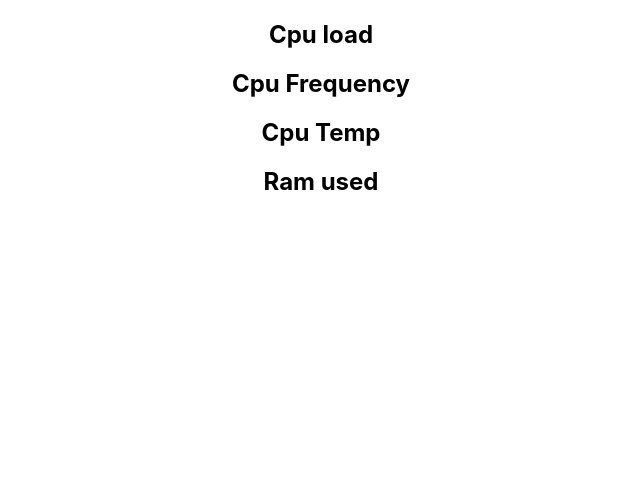
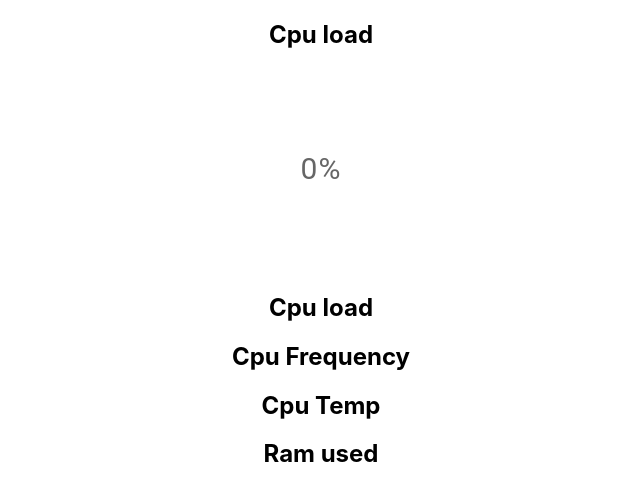
Before and after one commit to TadasBruzas91/my-site, a React (Create React App) app in the folder react-dashboard/: page / in a window 1280 px wide. Shown: the top 500 px of the page, without its empty margins (319-959 px from the left). Built offline with nearby package versions, Linux system fonts and the light colour scheme; no server answers.

Commit message:
Build progress bar component.

```diff
--- a/react-dashboard/package.json
+++ b/react-dashboard/package.json
@@ -3,6 +3,9 @@
   "version": "0.1.0",
   "private": true,
   "dependencies": {
+    "@emotion/react": "^11.9.0",
+    "@emotion/styled": "^11.8.1",
+    "@mui/material": "^5.7.0",
     "@testing-library/jest-dom": "^5.16.4",
     "@testing-library/react": "^13.2.0",
     "@testing-library/user-event": "^13.5.0",
--- a/react-dashboard/src/App.js
+++ b/react-dashboard/src/App.js
@@ -1,9 +1,11 @@
 import React, { useState, useEffect } from "react";
 import axios from "axios";
+import CircularProgressWithLabel from "./components/CircularProgressWithLabel";
 import "./App.css";
 
 function App() {
   const [hwInfo, setHwInfo] = useState();
+
   useEffect(() => {
     async function fetchData() {
       const { data } = await axios.get("http://localhost/api/hwinfo");
@@ -19,6 +21,13 @@ function App() {
 
   return (
     <div className="App">
+      <h2>Cpu load</h2>
+      <CircularProgressWithLabel
+        size={200}
+        thickness={8}
+        color="success"
+        value={hwInfo ? hwInfo.cpu_load : 0}
+      />
       <h2>Cpu load {hwInfo ? hwInfo.cpu_load.toFixed(2) : ""}</h2>
       <h2>Cpu Frequency {hwInfo ? hwInfo.cpu_freq.toFixed(2) : ""}</h2>
       <h2>Cpu Temp {hwInfo ? hwInfo.cpu_temp.toFixed(2) : ""}</h2>
--- /dev/null
+++ b/react-dashboard/src/components/CircularProgressWithLabel.jsx
@@ -0,0 +1,38 @@
+import CircularProgress from "@mui/material/CircularProgress";
+import Typography from "@mui/material/Typography";
+import Box from "@mui/material/Box";
+
+export default function CircularProgressWithLabel(props) {
+  const { value } = props;
+  const modProps = { ...props, value: value / 1.5 };
+  return (
+    <Box sx={{ position: "relative", display: "inline-flex" }}>
+      <CircularProgress
+        style={{ transform: "rotate(150deg)" }}
+        variant="determinate"
+        {...modProps}
+      />
+      <Box
+        sx={{
+          top: 0,
+          left: 0,
+          bottom: 0,
+          right: 0,
+          position: "absolute",
+          display: "flex",
+          alignItems: "center",
+          justifyContent: "center",
+        }}
+      >
+        <Typography
+          variant="caption"
+          fontSize={30}
+          component="div"
+          color="text.secondary"
+        >
+          {`${Math.round(props.value)}%`}
+        </Typography>
+      </Box>
+    </Box>
+  );
+}
```
Also changed, not shown: 1 other file (tests, documents, lock files or other folders).
